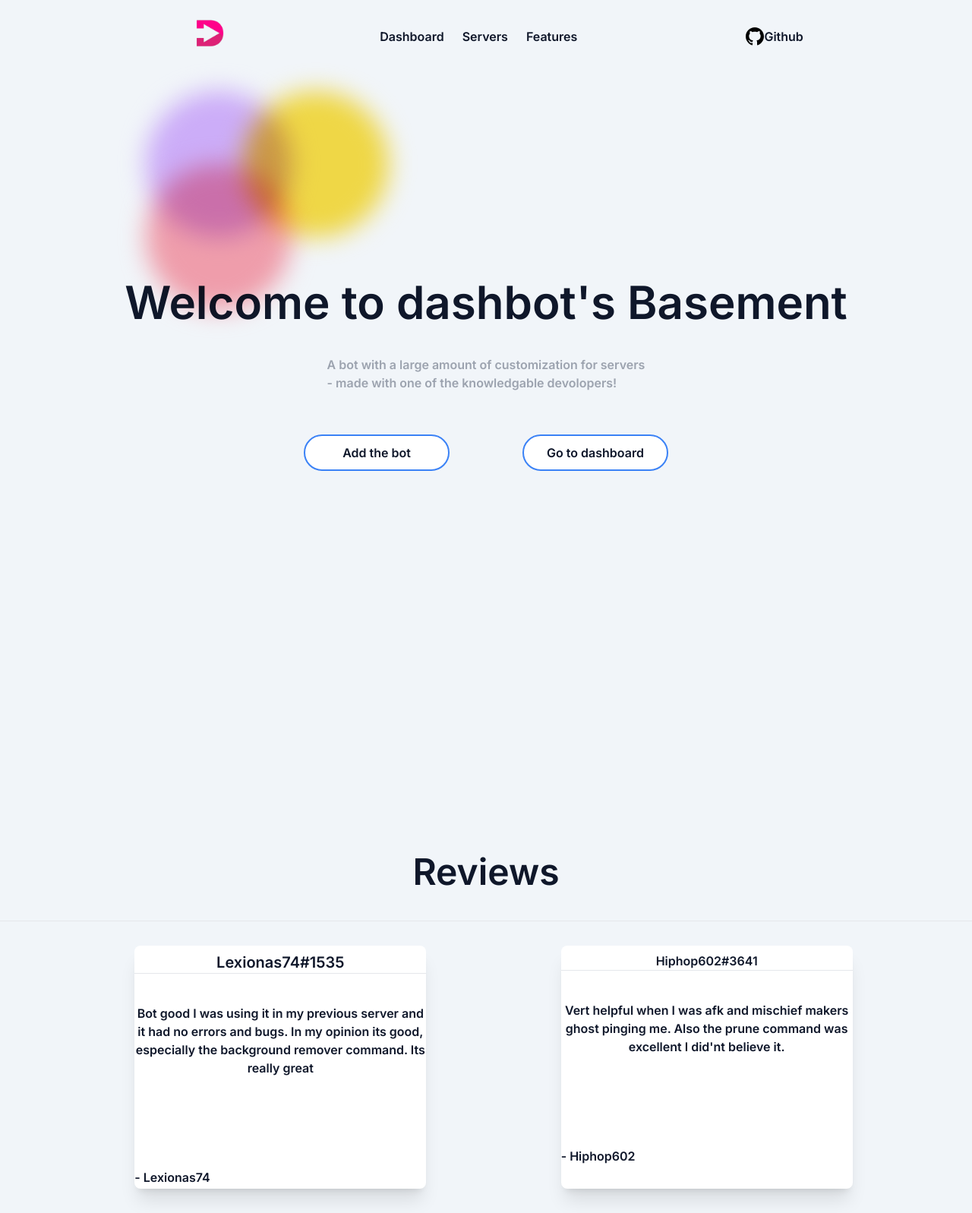
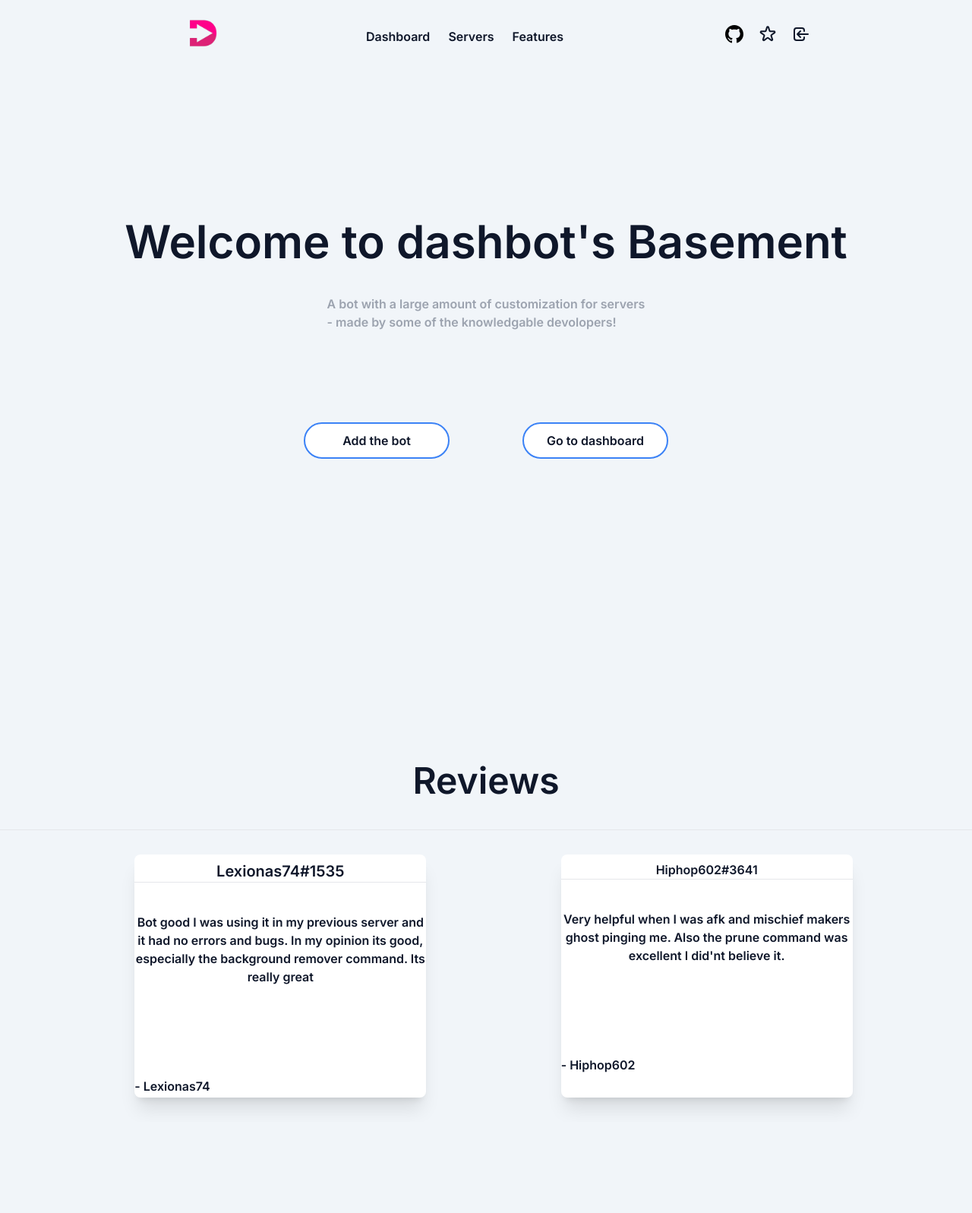
Before and after one commit to Ndymario/DashMod, a Python web app: template templates/index.html in a window 1280 px wide. Shown: the whole page at 76% size. After the commit the page ends 1460 px from the top, so only its background shows below. Run offline with Jinja, Linux system fonts and the light colour scheme; the template is opened without the code that fills it, so the values that code supplies are empty; some libraries are stand-ins or nearby versions.

Commit message:
Fixed a spelling error 😩

```diff
--- a/templates/index.html
+++ b/templates/index.html
@@ -17,99 +17,74 @@
 </head>
 <body class="bg-slate-100 text-slate-900">
 
+<div id="wave">
     <div class="justify-evenly flex items-center">
         <div class="logo -mr-10">
             <img src="/static/mainlogo.png" class="w-24 h-24">
         </div>
         <div class="side-bar">
-        <a href="{{url_for('dashboard')}}">
+            <a href="{{url_for('login')}}">
                 <button>
                     Dashboard
                 </button>
             </a>
-        <a href="{{url_for('servers')}}" class="ml-5 mr-5">
+            <a href="" class="ml-5 mr-5">
                 <button>
                     Servers
                 </button>
             </a>
-        <a href="{{url_for('features')}}">
+            <a href="">
                 <button>
                     Features
                 </button>
             </a>
         </div>
-    <div>
-        <a href="https://github.com/Glowwonyt/DashMod">
-            <button class="flex">
+        <div class="flex">
+            <a href="https://github.com/Glowwonyt/DashMod" class="pr-5">
+                <button>
                     <svg xmlns="http://www.w3.org/2000/svg" width="24" height="24" viewBox="0 0 24 24"><path d="M12 0c-6.626 0-12 5.373-12 12 0 5.302 3.438 9.8 8.207 11.387.599.111.793-.261.793-.577v-2.234c-3.338.726-4.033-1.416-4.033-1.416-.546-1.387-1.333-1.756-1.333-1.756-1.089-.745.083-.729.083-.729 1.205.084 1.839 1.237 1.839 1.237 1.07 1.834 2.807 1.304 3.492.997.107-.775.418-1.305.762-1.604-2.665-.305-5.467-1.334-5.467-5.931 0-1.311.469-2.381 1.236-3.221-.124-.303-.535-1.524.117-3.176 0 0 1.008-.322 3.301 1.23.957-.266 1.983-.399 3.003-.404 1.02.005 2.047.138 3.006.404 2.291-1.552 3.297-1.23 3.297-1.23.653 1.653.242 2.874.118 3.176.77.84 1.235 1.911 1.235 3.221 0 4.609-2.807 5.624-5.479 5.921.43.372.823 1.102.823 2.222v3.293c0 .319.192.694.801.576 4.765-1.589 8.199-6.086 8.199-11.386 0-6.627-5.373-12-12-12z"/></svg>
-                Github
+                </button>
+            </a>
+            <a href="" class="pr-5">
+                <button>
+                    <svg xmlns="http://www.w3.org/2000/svg" class="h-6 w-6" fill="none" viewBox="0 0 24 24" stroke="currentColor" stroke-width="2">
+                        <path stroke-linecap="round" stroke-linejoin="round" d="M11.049 2.927c.3-.921 1.603-.921 1.902 0l1.519 4.674a1 1 0 00.95.69h4.915c.969 0 1.371 1.24.588 1.81l-3.976 2.888a1 1 0 00-.363 1.118l1.518 4.674c.3.922-.755 1.688-1.538 1.118l-3.976-2.888a1 1 0 00-1.176 0l-3.976 2.888c-.783.57-1.838-.197-1.538-1.118l1.518-4.674a1 1 0 00-.363-1.118l-3.976-2.888c-.784-.57-.38-1.81.588-1.81h4.914a1 1 0 00.951-.69l1.519-4.674z" />
+                      </svg>
+                </button>
+            </a>
+            <a href="{{url_for('login')}}">
+                <button>
+                    <svg xmlns="http://www.w3.org/2000/svg" class="h-6 w-6" fill="none" viewBox="0 0 24 24" stroke="currentColor" stroke-width="2">
+                        <path stroke-linecap="round" stroke-linejoin="round" d="M11 16l-4-4m0 0l4-4m-4 4h14m-5 4v1a3 3 0 01-3 3H6a3 3 0 01-3-3V7a3 3 0 013-3h7a3 3 0 013 3v1" />
+                      </svg>
                 </button>
             </a>
         </div>
     </div>
-<br>
-<div>
-    <div class="bg-purple-300 w-48 h-48 rounded-full ml-48 mix-blend-multiply blur-lg"></div>
-    <div class="bg-yellow-300 w-48 h-48 rounded-full -mt-48 ml-80 mix-blend-multiply blur-lg"></div>
-    <div class="bg-rose-300 w-48 h-48 rounded-full ml-48 -mt-24 mix-blend-multiply blur-lg"></div>
 </div>
-<br>
-<br>
-<br>
-<br>
-<br>
-<br>
-<br>
-<br>
-<br>
-<div class="flex justify-center items-center flex-col -mt-64">
+<div class="flex justify-center items-center flex-col mt-48">
     <h1 class="font-extrabold text-6xl" align="center">Welcome to dashbot's Basement</h1>
-    <p class="text-gray-400 mt-10">A bot with a large amount of customization for servers <br>- made with one of the knowledgable devolopers!</p>
+    <p class="text-gray-400 mt-10">A bot with a large amount of customization for servers <br>- made by some of the knowledgable devolopers!</p>
 </div>
-<br>
-<br>
-<br>
-<br>
-<center>
+<center class="pt-40">
     <div class="flex justify-center items-center -mt-10">
+        <a href="https://discord.com/api/oauth2/authorize?client_id=822039023584673813&permissions=8&scope=bot%20applications.commands">
             <button class="bg-white border-2 border-blue-500 h-12 w-48 rounded-full hover:bg-blue-500 transition mr-24 hover:shadow-xl">
-            <a href="https://discord.com/api/oauth2/authorize?client_id=822039023584673813&permissions=8&scope=bot%20applications.commands">
                 Add the bot
+            </button>
         </a>
+        <a href="{{url_for('dashboard')}}">
+            <button class="bg-white border-2 border-blue-500 h-12 w-48 rounded-full hover:bg-blue-500 transition hover:shadow-xl">
+            Go to dashboard
             </button>
-        <button class="bg-white border-2 border-blue-500 h-12 w-48 rounded-full hover:bg-blue-500 transition hover:shadow-xl">
-            <a href="{{url_for('dashboard')}}">
-                Go to dashboard
         </a>
-        </button>
     </div>
 </center>
-<br>
-<br>
-<br>
-<br>
-<br>
-<br>
-<br>
-<br>
-<br>
-<br>
-<br>
-<br>
-<br>
-<br>
-<br>
-<br>
-<br>
-<br>
-<br>
-<br>
-<br>
-<h1 class="text-5xl pb-10" align="center">Reviews</h1>
+<h1 class="text-5xl pb-10 pt-[400px]" align="center">Reviews</h1>
 <hr>
 <div class="h-96 flex items-center justify-evenly">
     <div class="bg-white rounded-lg shadow-xl h-80 ml-5 w-96" align="center">
-        <p class="text-xl pt-2">Lexionas74#1535</p>
+        <p class="text-xl pt-2 pl-2 pr-2">Lexionas74#1535</p>
         <hr>
         <p class="pt-10">Bot good I was using it in my previous server and it had no errors and bugs. In my opinion its good, especially the background remover command. Its really great</p>
         <br>
@@ -122,7 +97,7 @@
     <div class="bg-white rounded-lg shadow-xl h-80 ml-5 w-96" align="center">
         <p class="pt-2">Hiphop602#3641</p>
         <hr>
-        <p class="pt-10">Vert helpful when I was afk and mischief makers ghost pinging me. Also the prune command was excellent I did'nt believe it.</p>
+        <p class="pt-10">Very helpful when I was afk and mischief makers ghost pinging me. Also the prune command was excellent I did'nt believe it.</p>
         <br>
         <br>
         <br>
```
Lines whose indentation alone changed are shown as unchanged.
